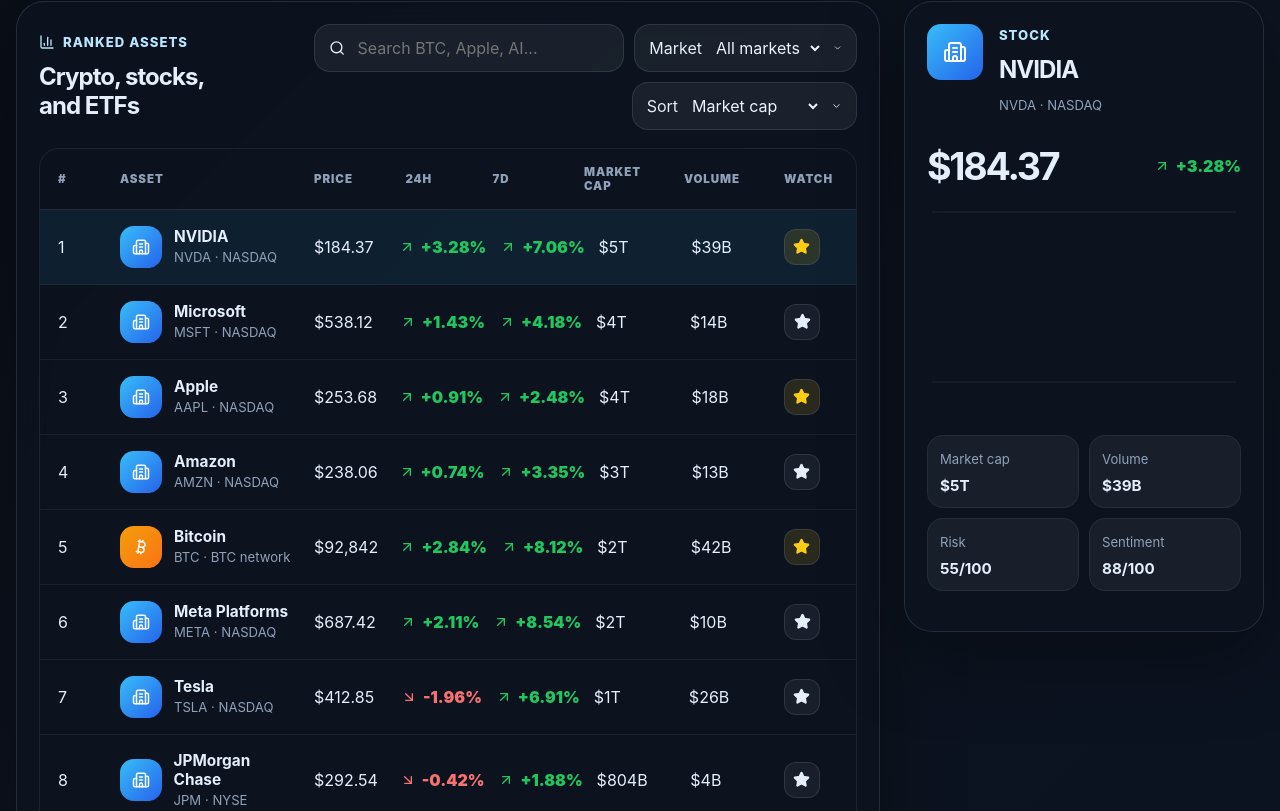
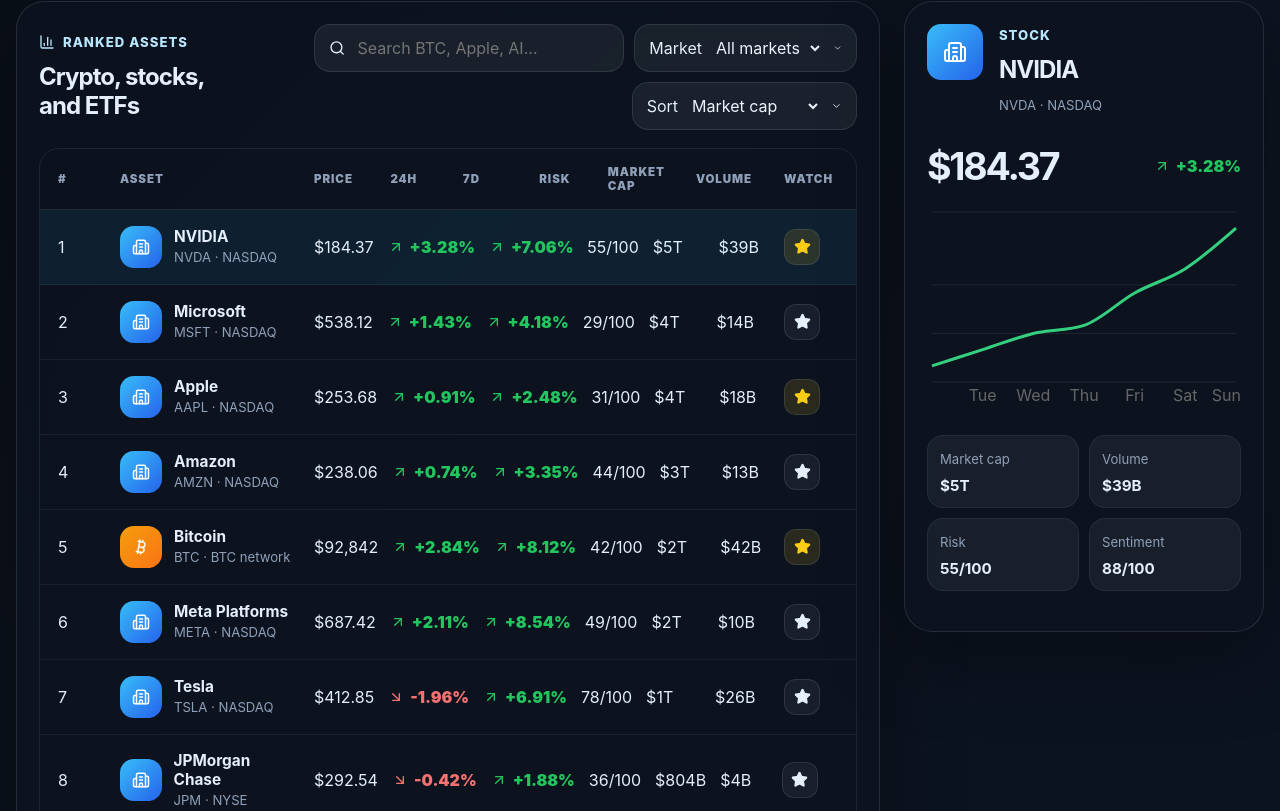
Before and after one commit to jonnykatalaa/Folio, a React (Vite) app: page / in a window 1280 px wide. Shown: the part 869-1680 px from the top of the page. Built offline with nearby package versions, Linux system fonts and the light colour scheme.

Commit message:
Show risk metrics in rankings
Co-authored-by: jonnykatalaa <jonnykatalaa@users.noreply.github.com>

```diff
--- a/src/App.tsx
+++ b/src/App.tsx
@@ -64,6 +64,7 @@ const sortOptions: Array<{ label: string; value: SortKey }> = [
   { label: 'Risk score', value: 'riskScore' },
 ]
 
+const sparkDays = ['Mon', 'Tue', 'Wed', 'Thu', 'Fri', 'Sat', 'Sun']
 const heatColors = ['#35d07f', '#31b96f', '#f2b84b', '#f46f52', '#e44d67']
 
 function App() {
@@ -97,6 +98,11 @@ function App() {
     visibleAssets[0] ??
     assets.find((asset) => asset.symbol === selectedSymbol) ??
     assets[0]
+
+  const selectedSparkline = useMemo(
+    () => selectedAsset.sparkline.map((price, index) => ({ day: sparkDays[index] ?? `${index + 1}`, price })),
+    [selectedAsset],
+  )
 
   const totals = useMemo(() => {
     const marketCap = assets.reduce((sum, asset) => sum + asset.marketCap, 0)
@@ -287,6 +293,7 @@ function App() {
               <span>Price</span>
               <span>24h</span>
               <span>7d</span>
+              <span>Risk</span>
               <span>Market cap</span>
               <span>Volume</span>
               <span>Watch</span>
@@ -321,6 +328,7 @@ function App() {
                   <span>{formatCurrency(asset.price)}</span>
                   <Change value={asset.change24h} />
                   <Change value={asset.change7d} />
+                  <span className="risk-score">{asset.riskScore}/100</span>
                   <span>{formatCurrency(asset.marketCap, true)}</span>
                   <span>{formatCurrency(asset.volume24h, true)}</span>
                   <span>
@@ -366,7 +374,7 @@ function App() {
           </div>
 
           <ResponsiveContainer width="100%" height={210}>
-            <RechartsLineChart data={selectedAsset.sparkline}>
+            <RechartsLineChart data={selectedSparkline}>
               <CartesianGrid stroke="rgba(255,255,255,.08)" vertical={false} />
               <XAxis dataKey="day" tickLine={false} axisLine={false} />
               <YAxis hide domain={['dataMin - 2', 'dataMax + 2']} />
--- a/src/styles.css
+++ b/src/styles.css
@@ -310,7 +310,7 @@ button {
 .table-head,
 .table-row {
   display: grid;
-  grid-template-columns: 48px minmax(180px, 1.6fr) 0.9fr 0.85fr 0.9fr 1fr 1fr 54px;
+  grid-template-columns: 48px minmax(180px, 1.5fr) 0.8fr 0.75fr 0.8fr 0.7fr 0.95fr 0.95fr 54px;
   gap: 14px;
   align-items: center;
 }
@@ -333,6 +333,11 @@ button {
   border-bottom: 1px solid rgba(148, 163, 184, 0.1);
   cursor: pointer;
   text-align: left;
+}
+
+.risk-cell {
+  font-weight: 900;
+  color: #dbeafe;
 }
 
 .table-row:hover,
@@ -580,7 +585,8 @@ button {
   .table-row > span:nth-child(4),
   .table-row > span:nth-child(5),
   .table-row > span:nth-child(6),
-  .table-row > span:nth-child(7) {
+  .table-row > span:nth-child(7),
+  .table-row > span:nth-child(8) {
     display: none;
   }
 }
```
